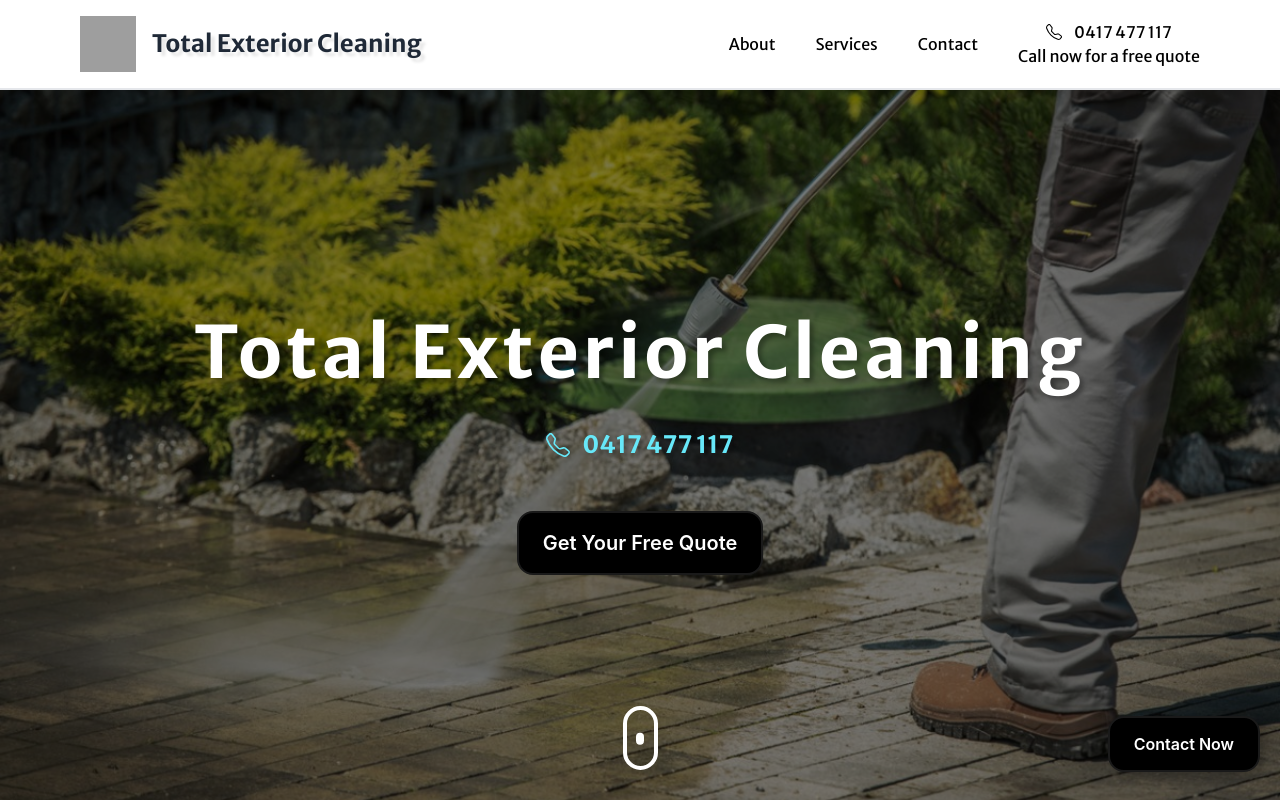
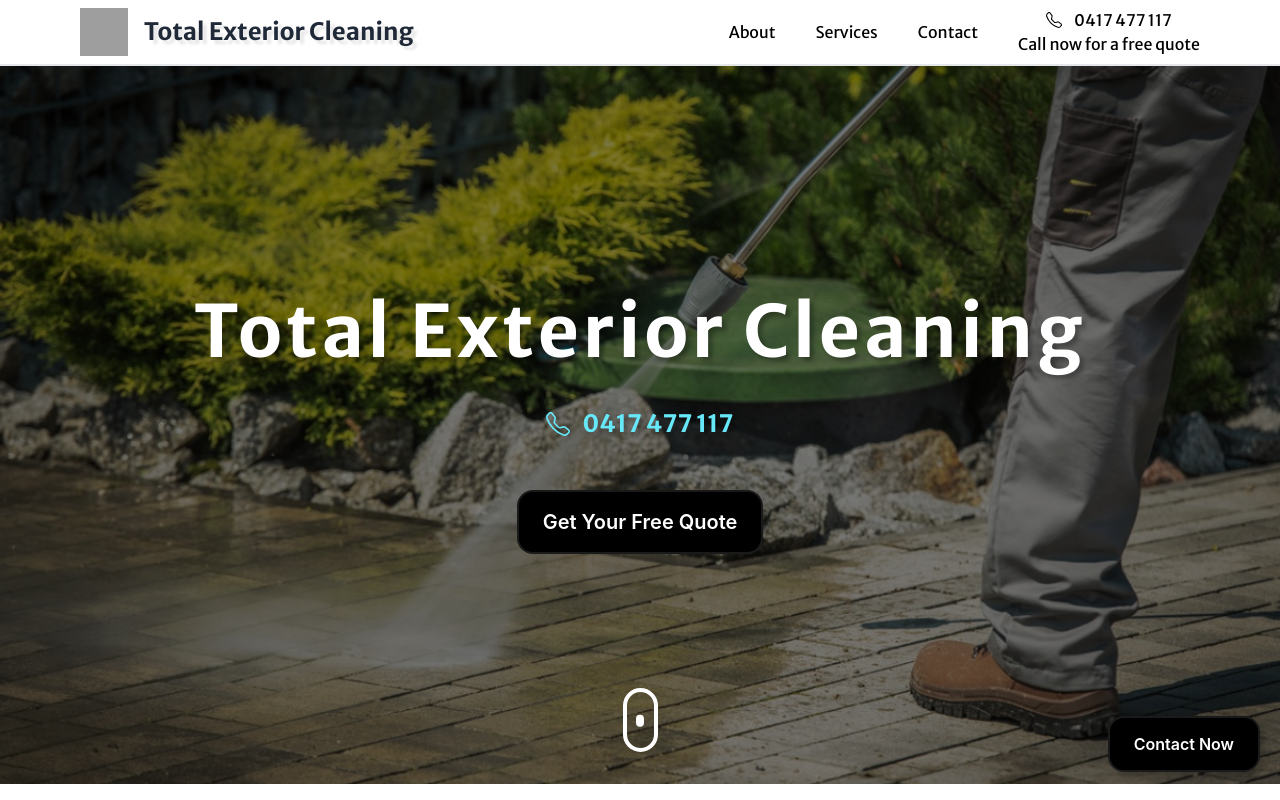
Before and after one commit to danielirwin99/pressure-washing, a React (Create React App) app: page / in a window 1280 px wide. Shown: the top 800 px of the page. Built offline with nearby package versions, Linux system fonts and the light colour scheme; grey boxes are pictures that could not be loaded.

Commit message:
Fixing navbar

```diff
--- a/src/components/Landing/Header.jsx
+++ b/src/components/Landing/Header.jsx
@@ -6,7 +6,7 @@ import { BsTelephone } from "react-icons/bs";
 const Header = () => {
   return (
     <>
-      <header className="h-[calc(100vh-88px)] relative ">
+      <header className="h-[calc(100vh-82px)] relative ">
         {/* FIXED BUTTON */}
         <div className="fixed bottom-5 right-4 sm:bottom-7 sm:right-5 z-[999] template-shadow rounded-2xl">
           <a href="#quotes" className="contact-now mobile">
--- a/src/components/Navbar.jsx
+++ b/src/components/Navbar.jsx
@@ -4,11 +4,11 @@ import Hamburger from "./UI/Hamburger";
 
 const Navbar = () => {
   return (
-    <nav className="static md:sticky top-0 z-[999] w-full bg-white py-4 px-4 lg:px-20 border-b-2 border-b-gray-200">
+    <nav className="static md:sticky top-0 z-[999] w-full bg-white py-2 px-4 lg:px-20 border-b-2 border-b-gray-200">
       <div className="flex justify-around items-center">
         <a className="flex items-center justify-center space-x-4" href="/">
           <img
-            className="lg:h-14 lg:w-14 w-10 h-10"
+            className="lg:h-12 lg:w-12 w-10 h-10"
             src="https://upload.wikimedia.org/wikipedia/commons/8/8c/Shamrock.svg"
             alt="Logo"
           />
--- a/src/index.css
+++ b/src/index.css
@@ -33,7 +33,7 @@ html {
 }
 
 #quotes {
-  scroll-margin-top: 88px;
+  scroll-margin-top: 82px;
 }
 
 /* Handle */
```
